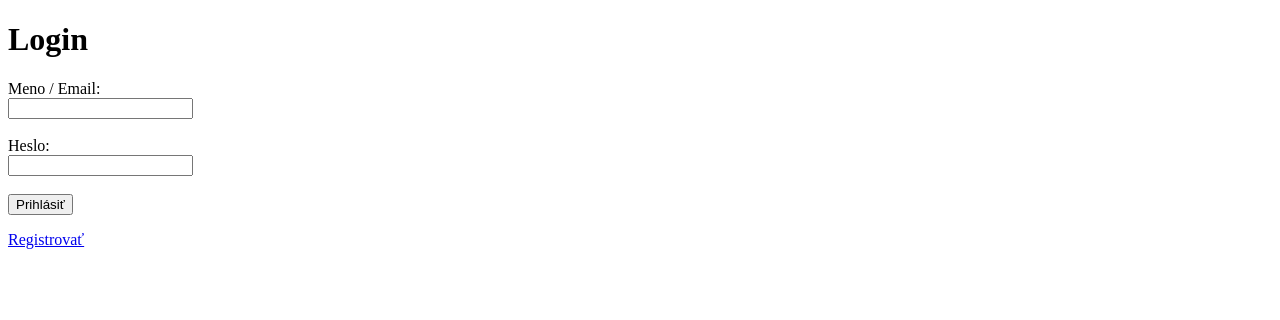
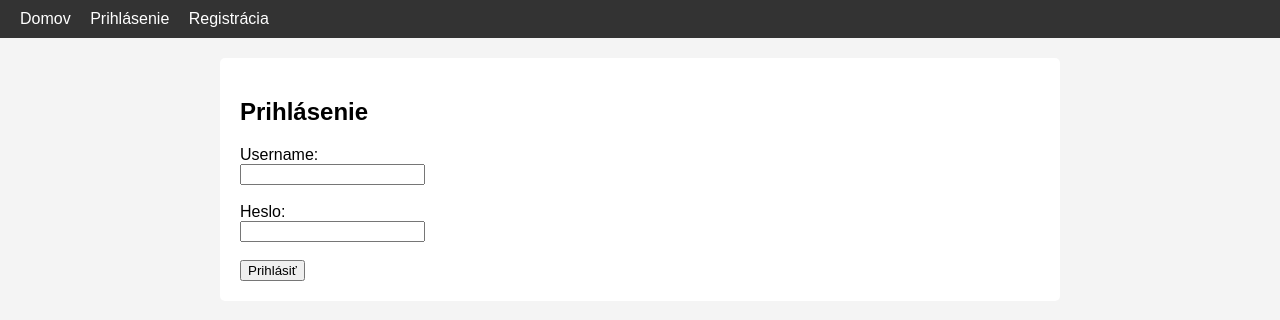
Before and after one commit to GabrielK7/php-blog, a PHP site: page /login in a window 1280 px wide. Shown: the top 320 px of the page. Run offline with PHP 8.4, Linux system fonts and the light colour scheme.

Commit message:
Add layout for views

```diff
--- a/www/index.php
+++ b/www/index.php
@@ -19,7 +19,7 @@ $router = new Router();
 
 // GET routes
 $router->get('/', function () {
-    requireLogin();
+    $userLoggedIn = isset($_SESSION['user_id']);
     require __DIR__ . '/views/home.php';
 });
 $router->get('/login', function () {
--- a/www/views/auth/login.php
+++ b/www/views/auth/login.php
@@ -1,28 +1,4 @@
-<!-- www/views/auth/login.php -->
-<!DOCTYPE html>
-<html lang="sk">
-<head>
-  <meta charset="utf-8">
-  <title>Login</title>
-</head>
-<body>
-  <h1>Login</h1>
-
-  <?php if (!empty($_GET['error'])): ?>
-    <p style="color: red;">Neplatné prihlasovacie údaje alebo vyplň všetky polia.</p>
-  <?php endif; ?>
-
-  <form action="/login" method="POST">
-    <label for="email">Meno / Email:</label><br>
-    <input id="email" name="email" type="text" required><br><br>
-
-    <label for="password">Heslo:</label><br>
-    <input id="password" name="password" type="password" required><br><br>
-
-    <button type="submit">Prihlásiť</button>
-
-  </form>
-
-  <p><a href="/register">Registrovať</a></p>
-</body>
-</html>
+<?php
+$title = "Prihlásenie";
+$content = __DIR__ . '/login_content.php'; // vytvoríme súbor len s formulárom
+require __DIR__ . '/../layout.php';
--- /dev/null
+++ b/www/views/auth/login_content.php
@@ -0,0 +1,13 @@
+<?php if (isset($_GET['error'])): ?>
+    <p style="color:red;">Neplatné prihlasovacie údaje</p>
+<?php endif; ?>
+<h2>Prihlásenie</h2>
+<form action="/login" method="post">
+    <label>Username:</label><br>
+    <input type="text" name="username" required><br><br>
+
+    <label>Heslo:</label><br>
+    <input type="password" name="password" required><br><br>
+
+    <button type="submit">Prihlásiť</button>
+</form>
--- a/www/views/layout.php
+++ b/www/views/layout.php
@@ -2,28 +2,31 @@
 <html lang="sk">
 <head>
     <meta charset="UTF-8">
-    <title>Moje Blogové CMS</title>
-    <link rel="stylesheet" href="/css/style.css">
+    <title><?= $title ?? 'Blog CMS' ?></title>
+    <style>
+        body { font-family: Arial, sans-serif; margin: 0; padding: 0; background: #f4f4f4; }
+        header { background: #333; color: white; padding: 10px 20px; }
+        nav a { color: white; margin-right: 15px; text-decoration: none; }
+        main { padding: 20px; }
+        .container { max-width: 800px; margin: 0 auto; background: white; padding: 20px; border-radius: 5px; }
+    </style>
 </head>
 <body>
-
 <header>
-    <h1>Blog CMS</h1>
-    <?php if (isset($_SESSION['user_id'])): ?>
-        <p>Prihlásený užívateľ: <?= htmlspecialchars($_SESSION['username']) ?> | <a href="/logout">Odhlásiť sa</a></p>
-    <?php endif; ?>
-    <hr>
+    <nav>
+        <a href="/">Domov</a>
+        <?php if(isset($_SESSION['user_id'])): ?>
+            <a href="/logout">Odhlásiť</a>
+        <?php else: ?>
+            <a href="/login">Prihlásenie</a>
+            <a href="/register">Registrácia</a>
+        <?php endif; ?>
+    </nav>
 </header>
-
 <main>
-    <!-- tu sa vloží obsah konkrétnej stránky -->
-    <?= $content ?? '' ?>
+    <div class="container">
+        <?php require $content ?? ''; ?>
+    </div>
 </main>
-
-<footer>
-    <hr>
-    <p>&copy; 2025</p>
-</footer>
-
 </body>
 </html>
```
Also changed, not shown: www/views/auth/register.php (+3 -54 lines), www/views/auth/register_content.php (added, +13 -0 lines), www/views/home.php (+2 -5 lines), www/views/home_content.php (added, +7 -0 lines).
